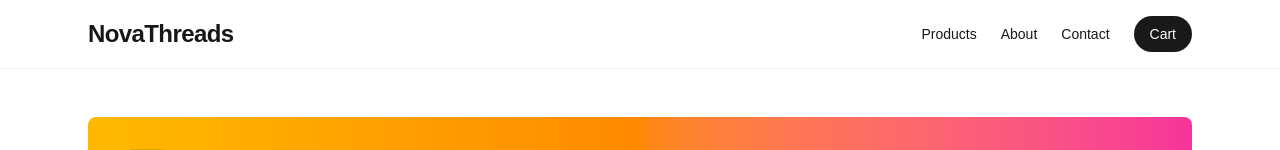
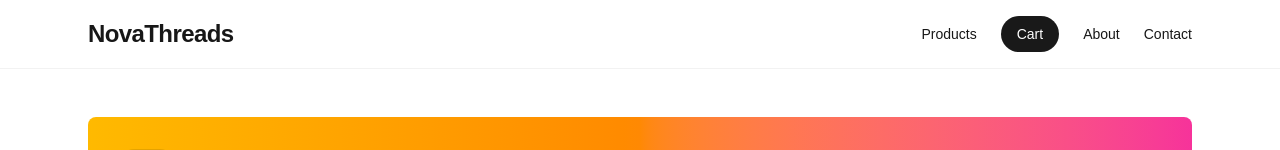
Before and after one commit to WangilaPrish/E-Commerce-Frontend, a Next.js app in the folder my-ecommerce-store/: page / in a window 1280 px wide. Shown: the top 150 px of the page. Built offline with nearby package versions, Linux system fonts and the light colour scheme.

Commit message:
fix: Remove duplicate Cart link in Header component

```diff
--- a/my-ecommerce-store/src/components/Header.tsx
+++ b/my-ecommerce-store/src/components/Header.tsx
@@ -13,15 +13,16 @@ export default function Header() {
                     <Link href="/products" className="hover:underline">
                         Products
                     </Link>
+                    <Link href="/cart" className="rounded-full bg-black/90 px-4 py-2 text-white">
+                        Cart
+                    </Link>
                     <Link href="/about" className="hover:underline">
                         About
                     </Link>
                     <Link href="/contact" className="hover:underline">
                         Contact
                     </Link>
-                    <Link href="/cart" className="rounded-full bg-black/90 px-4 py-2 text-white">
-                        Cart
-                    </Link>
+
                 </nav>
             </div>
         </header>
```
